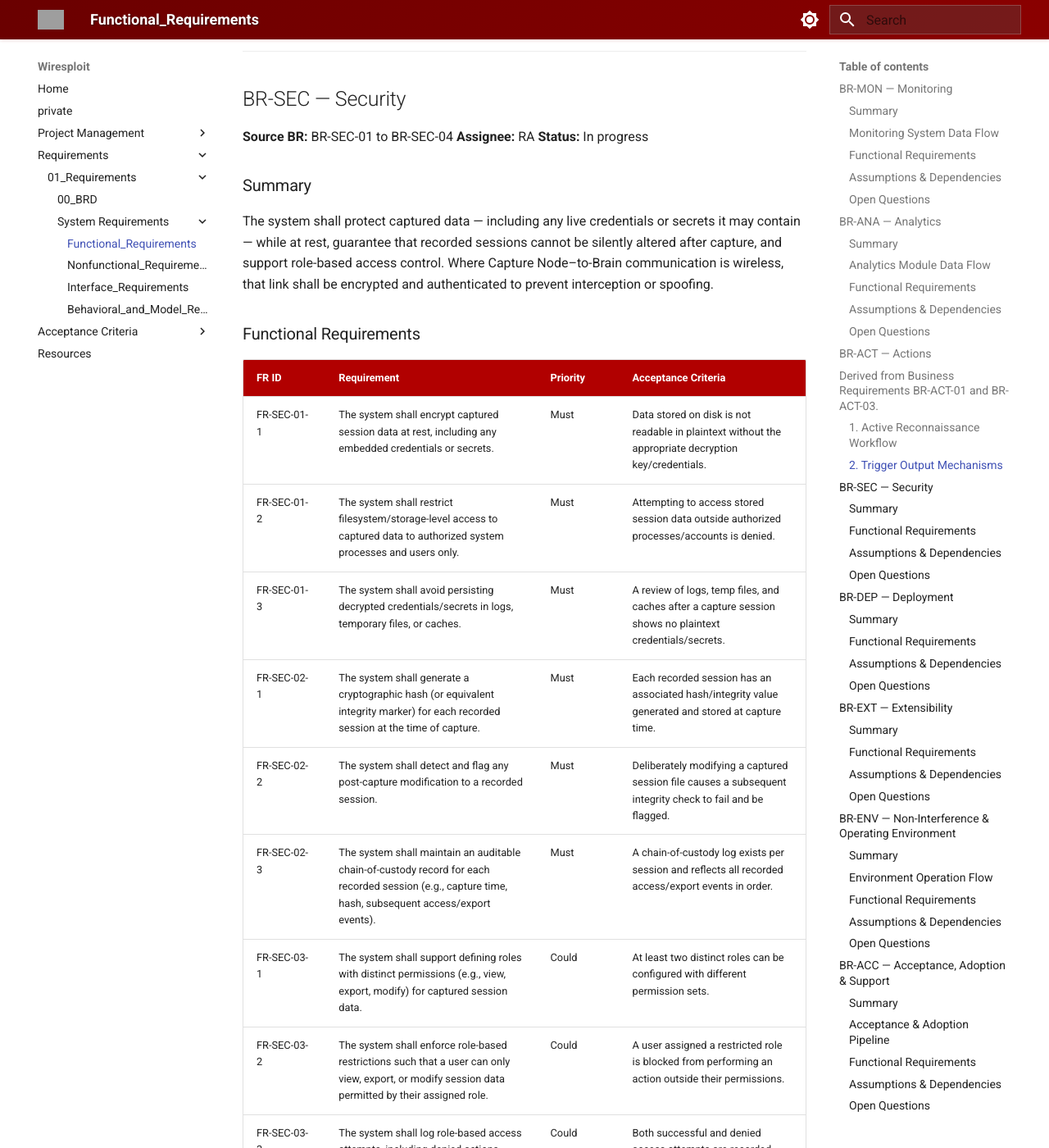
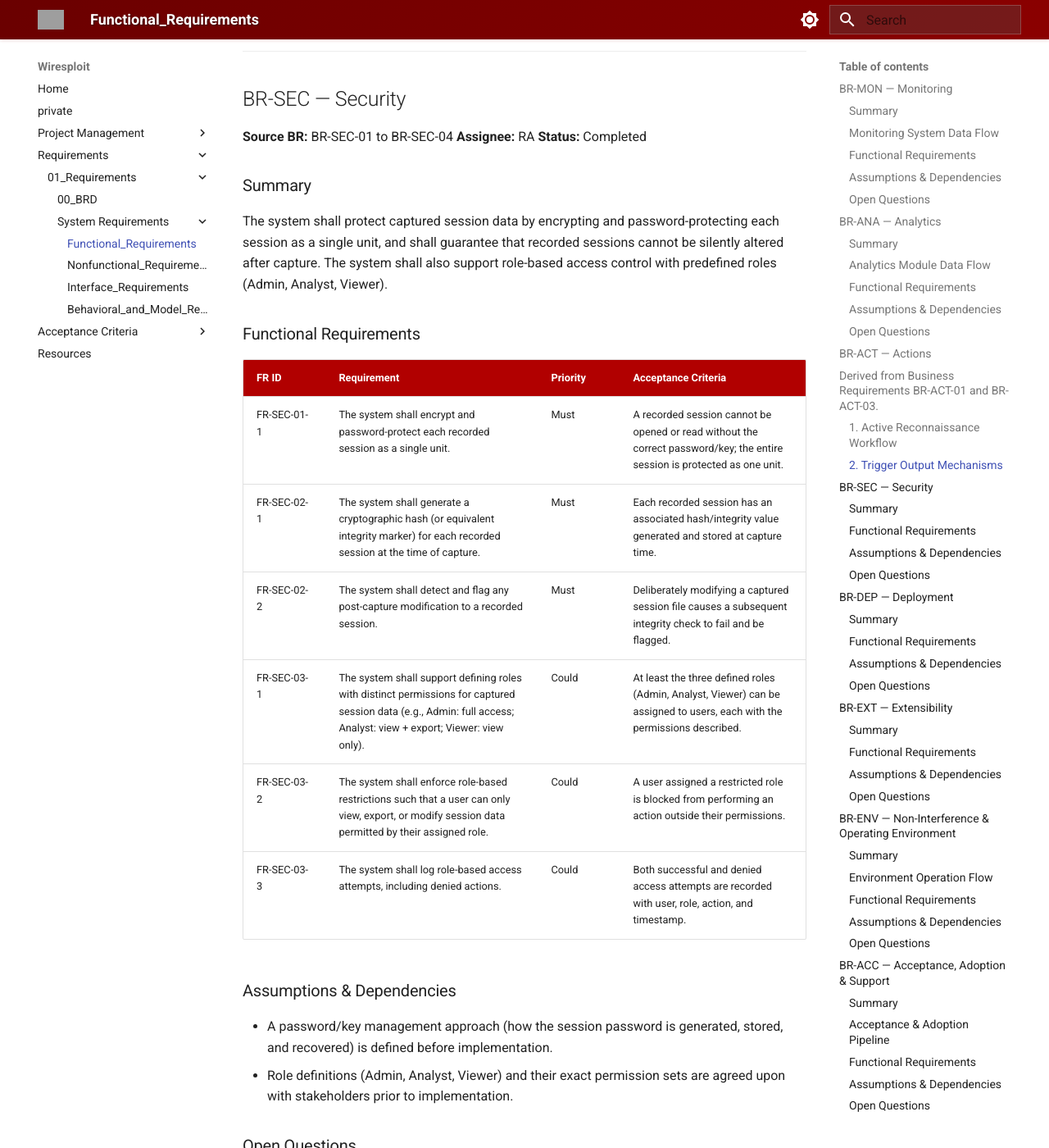
Before and after one commit to EG-ETCS/wiresploit, an MkDocs documentation site: the page built from docs/01_Requirements/01_SysRS/01_Functional_Requirements.md, in a window 1280 px wide and 1400 px high, scrolled down 9489 px. Shown: the whole window at 82% size. Built offline with MkDocs 1.6.1 and Material for MkDocs 9.7.7, drawn with Linux system fonts in a browser that asks for light colours; some of the changed text lies outside the part shown; grey boxes are pictures that could not be loaded.

Commit message:
Update BR-SEC functional requirements

```diff
--- a/docs/01_Requirements/01_SysRS/01_Functional_Requirements.md
+++ b/docs/01_Requirements/01_SysRS/01_Functional_Requirements.md
@@ -209,42 +209,30 @@ Derived from Business Requirements **BR-ACT-01** and **BR-ACT-03**.
 
 **Source BR:** BR-SEC-01 to BR-SEC-04
 **Assignee:** RA
-**Status:** In progress
+**Status:** Completed
 
 ### Summary
-The system shall protect captured data — including any live credentials or secrets it may contain — while at rest, guarantee that recorded sessions cannot be silently altered after capture, and support role-based access control. Where Capture Node–to-Brain communication is wireless, that link shall be encrypted and authenticated to prevent interception or spoofing.
+The system shall protect captured session data by encrypting and password-protecting each session as a single unit, and shall guarantee that recorded sessions cannot be silently altered after capture. The system shall also support role-based access control with predefined roles (Admin, Analyst, Viewer).
 
 ### Functional Requirements
 
 | FR ID | Requirement | Priority | Acceptance Criteria |
 |---|---|---|---|
-| FR-SEC-01-1 | The system shall encrypt captured session data at rest, including any embedded credentials or secrets. | Must | Data stored on disk is not readable in plaintext without the appropriate decryption key/credentials. |
-| FR-SEC-01-2 | The system shall restrict filesystem/storage-level access to captured data to authorized system processes and users only. | Must | Attempting to access stored session data outside authorized processes/accounts is denied. |
-| FR-SEC-01-3 | The system shall avoid persisting decrypted credentials/secrets in logs, temporary files, or caches. | Must | A review of logs, temp files, and caches after a capture session shows no plaintext credentials/secrets. |
+| FR-SEC-01-1 | The system shall encrypt and password-protect each recorded session as a single unit. | Must | A recorded session cannot be opened or read without the correct password/key; the entire session is protected as one unit. |
 | FR-SEC-02-1 | The system shall generate a cryptographic hash (or equivalent integrity marker) for each recorded session at the time of capture. | Must | Each recorded session has an associated hash/integrity value generated and stored at capture time. |
 | FR-SEC-02-2 | The system shall detect and flag any post-capture modification to a recorded session. | Must | Deliberately modifying a captured session file causes a subsequent integrity check to fail and be flagged. |
-| FR-SEC-02-3 | The system shall maintain an auditable chain-of-custody record for each recorded session (e.g., capture time, hash, subsequent access/export events). | Must | A chain-of-custody log exists per session and reflects all recorded access/export events in order. |
-| FR-SEC-03-1 | The system shall support defining roles with distinct permissions (e.g., view, export, modify) for captured session data. | Could | At least two distinct roles can be configured with different permission sets. |
+| FR-SEC-03-1 | The system shall support defining roles with distinct permissions for captured session data (e.g., Admin: full access; Analyst: view + export; Viewer: view only). | Could | At least the three defined roles (Admin, Analyst, Viewer) can be assigned to users, each with the permissions described. |
 | FR-SEC-03-2 | The system shall enforce role-based restrictions such that a user can only view, export, or modify session data permitted by their assigned role. | Could | A user assigned a restricted role is blocked from performing an action outside their permissions. |
 | FR-SEC-03-3 | The system shall log role-based access attempts, including denied actions. | Could | Both successful and denied access attempts are recorded with user, role, action, and timestamp. |
-| FR-SEC-04-1 | The system shall encrypt communication between Capture Nodes and the Brain when the connection is wireless. | Could | Wireless Capture Node–Brain traffic is unreadable when intercepted without the decryption key. |
-| FR-SEC-04-2 | The system shall authenticate Capture Nodes to the Brain (and vice versa) over wireless connections to prevent spoofing. | Could | An unauthenticated/spoofed device attempting to connect wirelessly as a Capture Node is rejected. |
-| FR-SEC-04-3 | The system may rely on physical security in lieu of encryption/authentication for wired Capture Node–Brain connections. | Could | Wired-link deployments are documented as relying on physical security controls instead of link encryption. |
 
 ### Assumptions & Dependencies
-- A key management approach (storage, rotation, recovery) for at-rest encryption is defined before implementation.
-- Chain-of-custody logging depends on reliable time synchronization (per FR-MON-04 / FR-ENV-02-3).
-- Role definitions and permission sets are agreed upon with stakeholders prior to implementation.
-- Wireless Capture Node deployments are the primary driver for FR-SEC-04; wired-only deployments may deprioritize this requirement.
+- A password/key management approach (how the session password is generated, stored, and recovered) is defined before implementation.
+- Role definitions (Admin, Analyst, Viewer) and their exact permission sets are agreed upon with stakeholders prior to implementation.
 
 ### Open Questions
-- What encryption standard/algorithm is required or preferred for data at rest (e.g., AES-256)?
-- Who manages encryption keys, and what is the key recovery process if lost?
-- What specific roles are needed (e.g., Analyst, Admin, Auditor), and what permissions does each have?
+- Who sets the session password — the system automatically, or the analyst manually — and what happens if it's lost?
 - Is tamper detection sufficient (detect-only), or is tamper-proofing (prevent modification entirely) required?
-- What authentication mechanism is expected for wireless Capture Node–Brain links (e.g., mutual TLS, pre-shared keys, certificates)?
-- Does chain-of-custody need to meet a specific legal/evidentiary standard (e.g., for use in formal investigations)?
-
+- Are Admin / Analyst / Viewer the only roles needed, or are additional roles expected later?
 ---
 
 ## BR-DEP — Deployment
```
